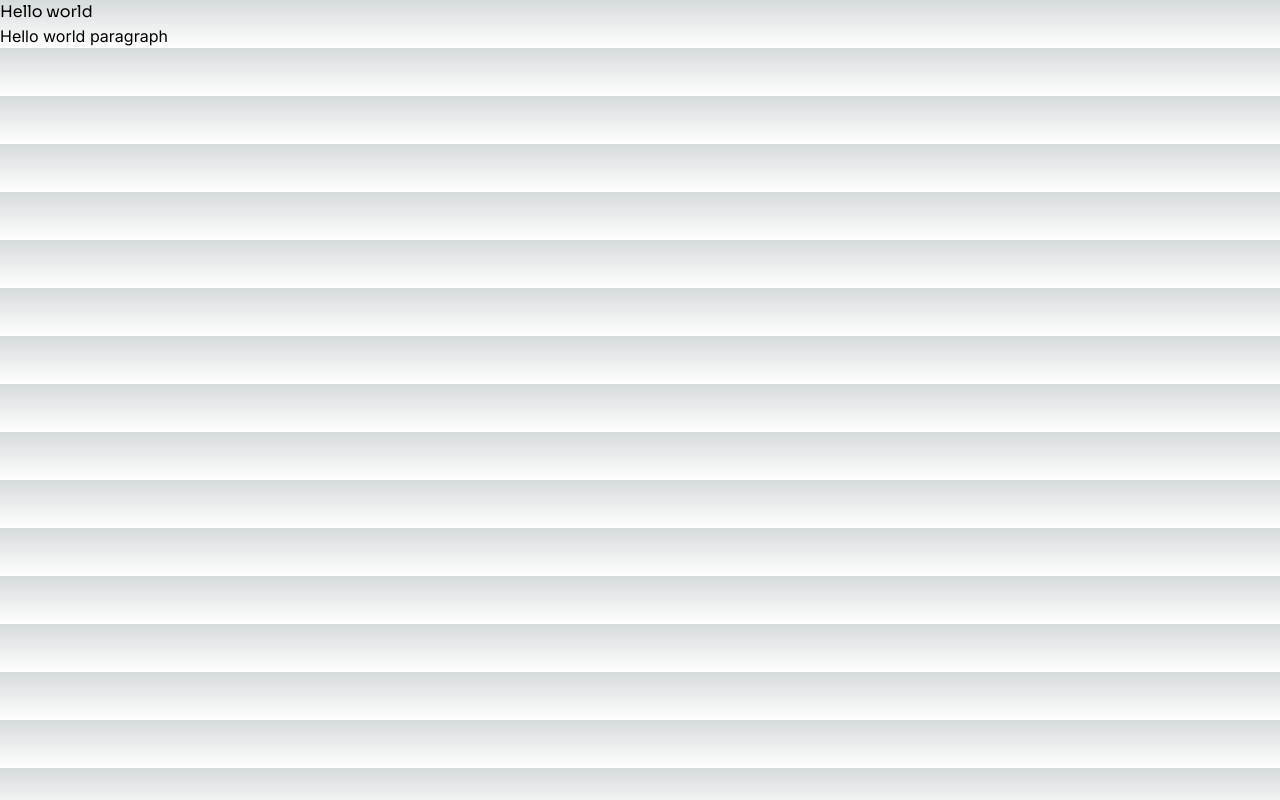
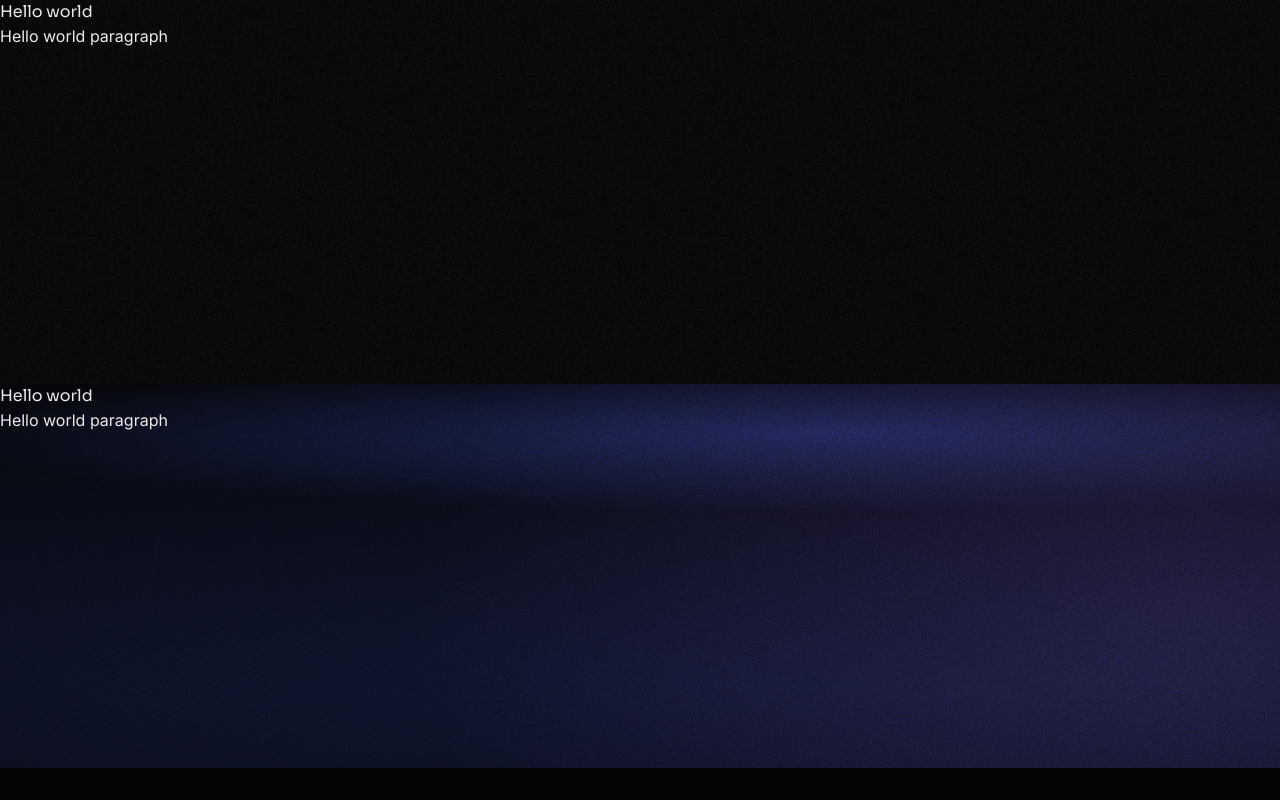
Before and after one commit to Migacz-Brothers/migacz-brothers, a Next.js app: page / in a window 1280 px wide. Built offline with nearby package versions, Linux system fonts and the light colour scheme.

Commit message:
add noise backgrounds

```diff
--- a/app/globals.css
+++ b/app/globals.css
@@ -3,25 +3,46 @@
 @tailwind utilities;
 
 :root {
-  --foreground-rgb: 0, 0, 0;
-  --background-start-rgb: 214, 219, 220;
-  --background-end-rgb: 255, 255, 255;
+  --main-background: #050505;
+  --main-foreground: #ede8ec;
+  --cta: #f4f4f4;
+  --cta-foreground: #121212;
+  --blue: #4967fd;
+  --purple: #8d5ac5;
 }
-
+/*
 @media (prefers-color-scheme: dark) {
   :root {
     --foreground-rgb: 255, 255, 255;
     --background-start-rgb: 0, 0, 0;
     --background-end-rgb: 0, 0, 0;
   }
+} */
+
+body {
+  background-color: var(--main-background);
+  color: var(--main-foreground);
 }
 
-body {
-  color: rgb(var(--foreground-rgb));
-  background: linear-gradient(
-      to bottom,
-      transparent,
-      rgb(var(--background-end-rgb))
-    )
-    rgb(var(--background-start-rgb));
+.blue-noise-background {
+  background: url(/dark_noise_texture.png) repeat,
+    radial-gradient(
+      256.07% 93.91% at 68.72% 78.49%,
+      rgba(73, 103, 253, 0.2) 0%,
+      rgba(73, 103, 253, 0) 100%
+    ),
+    radial-gradient(
+      61.46% 121.01% at 93.21% 58.5%,
+      rgba(141, 90, 197, 0.2) 0%,
+      rgba(141, 90, 197, 0) 100%
+    ),
+    radial-gradient(
+      70.46% 20.36% at 64.23% 12.9%,
+      rgba(73, 103, 253, 0.34) 0%,
+      rgba(73, 103, 253, 0) 100%
+    );
 }
+
+.light-noise-background {
+  background: url(/clear_noise_texture.png) repeat;
+}
--- a/app/page.tsx
+++ b/app/page.tsx
@@ -1,8 +1,14 @@
 export default function Home() {
   return (
-    <main className=''>
-      <h1 className='font-header'>Hello world</h1>
-      <p className='font-body'>Hello world paragraph</p>
+    <main>
+      <section className='light-noise-background bg-repeat h-96'>
+        <h1 className='font-header'>Hello world</h1>
+        <p className='font-body'>Hello world paragraph</p>
+      </section>
+      <section className='blue-noise-background h-96'>
+        <h1 className='font-header'>Hello world</h1>
+        <p className='font-body'>Hello world paragraph</p>
+      </section>
     </main>
   );
 }
--- a/tailwind.config.ts
+++ b/tailwind.config.ts
@@ -7,16 +7,13 @@ const config: Config = {
     './app/**/*.{js,ts,jsx,tsx,mdx}',
   ],
   theme: {
-    extend: {
-      backgroundImage: {
-        'gradient-radial': 'radial-gradient(var(--tw-gradient-stops))',
-        'gradient-conic':
-          'conic-gradient(from 180deg at 50% 50%, var(--tw-gradient-stops))',
-      },
-    },
+    extend: {},
     fontFamily: {
       header: 'var(--font-header)',
       body: 'var(--font-body)',
+    },
+    backgroundImage: {
+      black: '#000000',
     },
   },
   plugins: [],
```
Also changed, not shown: public/clear_noise_texture.png (added), public/dark_noise_texture.png (added).
